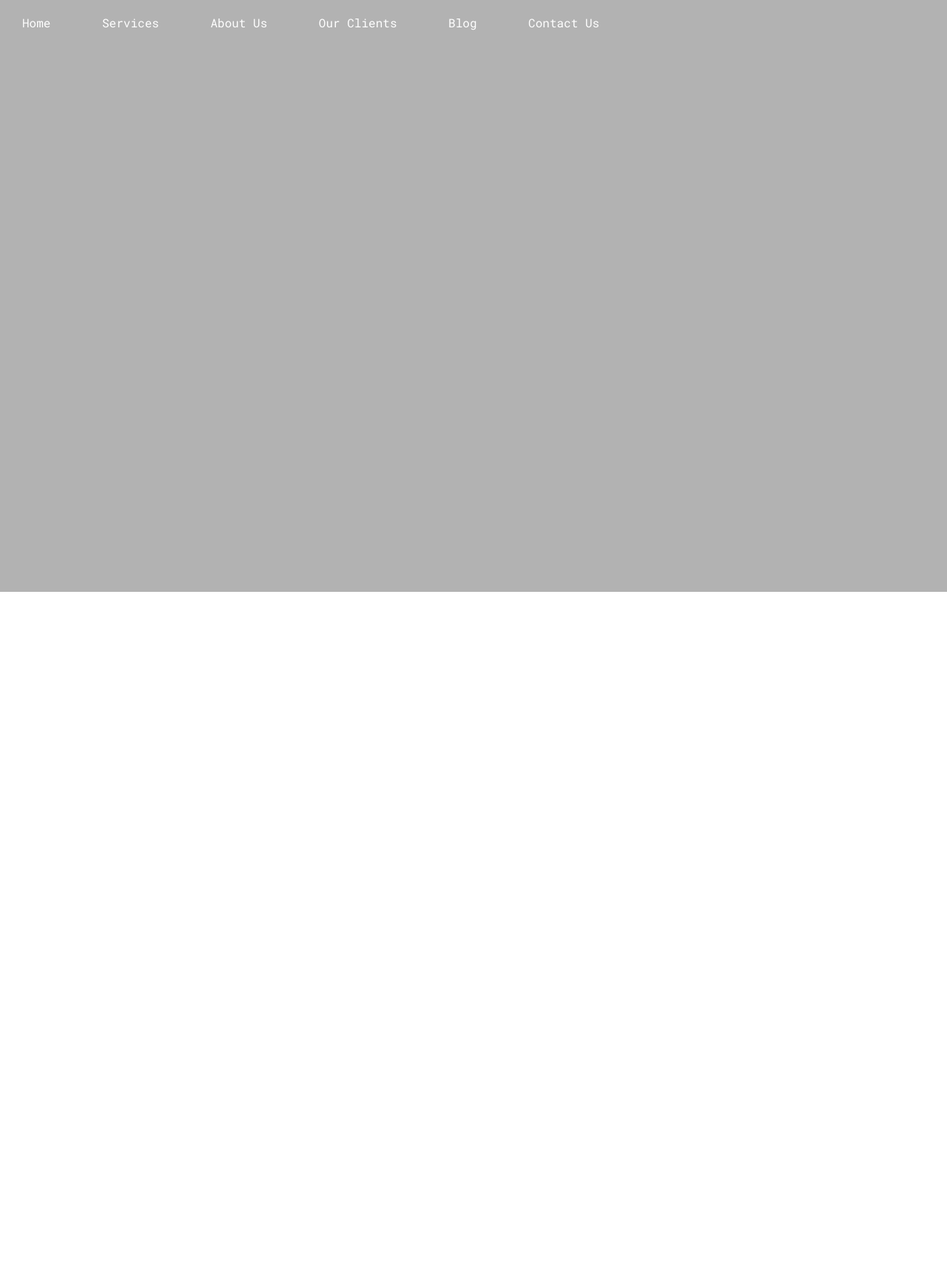
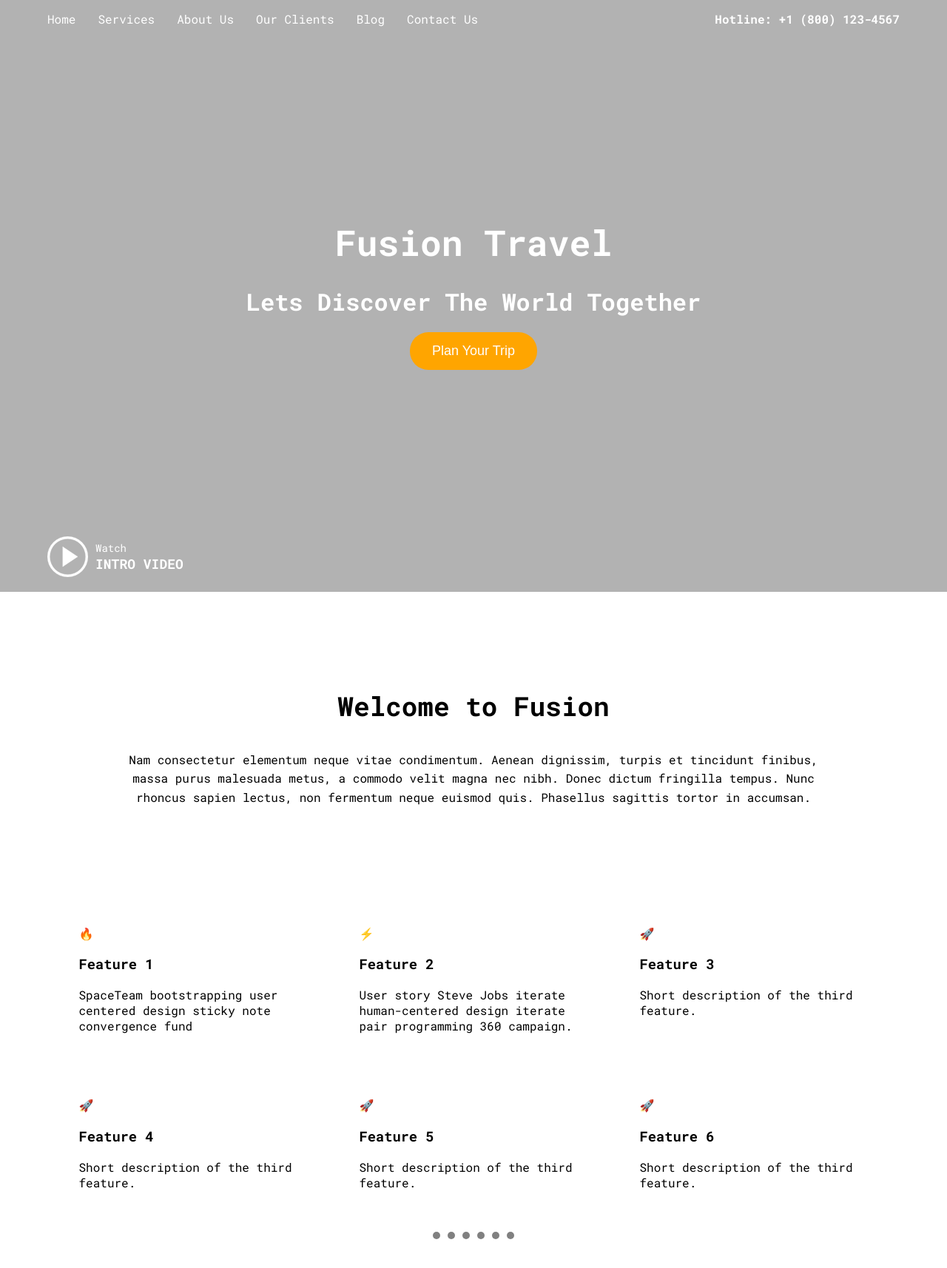
Before and after one commit to ZerOxLolBot/FusionTravel, a plain HTML site: page index.html in a window 1280 px wide. Shown: the whole page at 74% size. Before the commit the page ends 800 px from the top, so only its background shows below. Drawn offline with Linux system fonts and the light colour scheme.

Commit message:
Обновление проэкта: стили вынесены в отдельные файлы, сайт был дополнен новой секцией

```diff
--- /dev/null
+++ b/Assets/css/footer.css
@@ -0,0 +1,41 @@
+.footer {
+    width: 100%;
+    position: relative;
+    padding: 20px 0;
+    margin-top: auto;
+}
+
+.footer__inner {
+    display: flex;
+    justify-content: left;
+    align-items: center;
+}
+
+.link__video {
+    display: flex;
+    align-items: center;
+    text-decoration: none;
+}
+
+.link__text-wrapper {
+    display: flex;
+    flex-direction: column;
+    margin-left: 10px;
+}
+
+.link__text,
+.link__highlight {
+    font-size: 14px;
+    color: #fff;
+}
+
+.link__highlight {
+    font-size: 18px;
+    text-transform: uppercase;
+    font-weight: bold;
+}
+
+.link__icon {
+    width: 55px;
+    height: 55px;
+}
--- /dev/null
+++ b/Assets/css/fusion.css
@@ -0,0 +1,72 @@
+.fusion {
+    display: flex;
+    flex-direction: column;
+    align-items: center;
+    width: 100%;
+    padding: 100px 0;
+}
+
+.fusion .container {
+    display: flex;
+    flex-direction: column;
+    align-items: center;
+}
+
+.fusion__title {
+    font-size: 36px;
+    font-weight: bold;
+    text-align: center;
+    margin-bottom: 20px;
+}
+
+.fusion__text {
+    max-width: 964px;
+    margin-bottom: 140px;
+    font-size: 16px;
+    text-align: center;
+    line-height: 1.6;
+}
+
+.fusion__grid {
+    display: flex;
+    gap: 30px;
+    justify-content: center;
+    flex-wrap: wrap;
+}
+
+.fusion__item {
+    padding: 20px;
+    border-radius: 8px;
+    text-align: left;
+    max-width: 309px;
+    width: 100%;
+    transition: all 0.3s ease;
+}
+
+.fusion__item:hover {
+    box-shadow: 4px 4px 20px rgba(250, 229, 0, 0.1);
+    transform: scale(1.05);
+    margin: 0 calc(20px * 1.5);
+}
+
+/* Точки */
+.fusion__dots {
+    display: flex;
+    justify-content: center;
+    margin-top: 20px;
+}
+
+.dot {
+    width: 10px;
+    height: 10px;
+    background-color: gray;
+    border-radius: 50%;
+    margin: 0 5px;
+    transition: transform 0.3s ease, background-color 0.3s ease, margin 0.3s ease;
+}
+
+.dot.active {
+    transform: scale(1.5);
+    background-color: orange;
+    margin: 0 calc(10px * 1.5);
+}
--- /dev/null
+++ b/Assets/css/global.css
@@ -0,0 +1,12 @@
+body {
+    font-family: "Roboto Mono", monospace;
+    margin: 0;
+    padding: 0;
+    background-color: #fff;
+}
+
+.container {
+    width: 90%;
+    max-width: 1300px;
+    margin: 0 auto;
+}
--- /dev/null
+++ b/Assets/css/header.css
@@ -0,0 +1,43 @@
+.site__header {
+    background-color: #b2b2b2;
+    min-height: 100vh;
+    display: flex;
+    flex-direction: column;
+}
+
+.header {
+    width: 100%;
+    position: relative;
+    top: 0;
+    z-index: 1000;
+    padding: 15px 0;
+}
+
+.header__inner {
+    display: flex;
+    justify-content: space-between;
+    align-items: center;
+}
+
+.nav {
+    display: flex;
+    flex-wrap: wrap;
+    gap: 30px;
+}
+
+.nav__link {
+    color: #fff;
+    text-decoration: none;
+    font-size: 16px;
+    transition: color 0.1s ease;
+}
+
+.nav__link:hover {
+    color: lightskyblue;
+}
+
+.hotline {
+    font-size: 16px;
+    font-weight: bold;
+    color: #fff;
+}
--- /dev/null
+++ b/Assets/css/hero.css
@@ -0,0 +1,40 @@
+.hero {
+    flex-grow: 1;
+    display: flex;
+    justify-content: center;
+    align-items: center;
+    padding: 80px 0;
+    color: #fff;
+    text-align: center;
+}
+
+.hero__content {
+    max-width: 1000px;
+    margin: 0 auto;
+}
+
+.hero__logo {
+    font-size: 48px;
+    font-weight: bold;
+    margin-bottom: 20px;
+}
+
+.hero__title {
+    font-size: 32px;
+    margin-bottom: 20px;
+}
+
+.hero__button {
+    padding: 15px 30px;
+    font-size: 18px;
+    background-color: orange;
+    color: #fff;
+    border: none;
+    border-radius: 25px;
+    cursor: pointer;
+    transition: 0.3s;
+}
+
+.hero__button:hover {
+    background-color: darkorange;
+}
--- /dev/null
+++ b/Assets/css/main.css
@@ -0,0 +1,6 @@
+@import url(footer.css);
+@import url(fusion.css);
+@import url(global.css);
+@import url(header.css);
+@import url(hero.css);
+@import url(media.css);
--- /dev/null
+++ b/Assets/css/media.css
@@ -0,0 +1,81 @@
+@media (max-width: 1024px) {
+    .hero__logo {
+        font-size: 40px;
+    }
+
+    .hero__title {
+        font-size: 28px;
+    }
+
+    .hero__button {
+        font-size: 16px;
+    }
+
+    .hotline {
+        font-size: 14px;
+    }
+}
+
+@media (max-width: 768px) {
+    .header__inner {
+        flex-direction: column;
+        align-items: center;
+    }
+
+    .nav {
+        justify-content: center;
+    }
+
+    .nav__link {
+        font-size: 14px;
+    }
+
+    .hero__logo {
+        font-size: 36px;
+    }
+
+    .hero__title {
+        font-size: 24px;
+    }
+
+    .hero__button {
+        font-size: 14px;
+    }
+
+    .footer {
+        text-align: center;
+    }
+}
+
+@media (max-width: 480px) {
+    .nav {
+        flex-direction: column;
+        gap: 5px;
+    }
+
+    .hero {
+        padding: 40px 0;
+    }
+
+    .hero__logo {
+        font-size: 30px;
+    }
+
+    .hero__title {
+        font-size: 20px;
+    }
+
+    .hero__button {
+        font-size: 12px;
+        padding: 10px 20px;
+    }
+
+    .footer {
+        padding-bottom: 20px;
+    }
+
+    .link__icon {
+        width: 40px;
+        height: 40px;
+    }
+}
--- a/Assets/css/style.css
+++ /dev/null
@@ -1,74 +0,0 @@
-body{
-    margin: 0;
-    font-family: "Roboto Mono", serif;
-    font-size: 15px;
-    line-height: 1.6px;
-    color: #333
-
-}
-
-*,
-*:before,
-*:after {
-    box-sizing: border-box;
-}
-
-h1, h2, h3, h4, h5, h6 {
-    margin: 0;
-}
-
-/* Container */
-.container {
-    width: 100%;
-    max-width: 1288px;
-    margin: 0 auto;
-}
-
-/* Intro */
-.intro{
-    width: 100%;
-    height: 100vh;
-    background-color: #b2b2b2;
-}
-
-
-/* Header */
-
-.header__inner{
-    display: flex;
-    justify-content: space-between;
-}
-
-.header{
-    width: 100%;
-
-    position: absolute;
-    top: 0;
-    left: 0;
-    right: 0;
-    z-index: 1000;
-
-}
-
-
-/* Navigation */
-
-.nav{
-    font-size: 16px;
-
-}
-
-.nav__link{
-    display: inline-block;
-    vertical-align: top;
-    margin: 30px 30px;
-
-    color: #fff;
-    text-decoration: none;
-    transition: color .1s ease;
-}
-
-.nav__link:hover{
-
-    color: lightskyblue;
-}
--- /dev/null
+++ b/Assets/js/script.js
@@ -0,0 +1,52 @@
+document.addEventListener("DOMContentLoaded", function () {
+    const gridItems = document.querySelectorAll(".fusion__item");
+    const dotsContainer = document.querySelector(".fusion__dots");
+
+    dotsContainer.innerHTML = ""; // Очищаем существующие точки
+
+    gridItems.forEach(() => {
+        const dot = document.createElement("div");
+        dot.classList.add("dot");
+        dotsContainer.appendChild(dot);
+    });
+});
+
+document.addEventListener("DOMContentLoaded", function () {
+    const features = [
+        { icon: "🔥", name: "Feature 1", desc: "SpaceTeam bootstrapping user centered design sticky note convergence fund" },
+        { icon: "⚡", name: "Feature 2", desc: "User story Steve Jobs iterate human-centered design iterate pair programming 360 campaign." },
+        { icon: "🚀", name: "Feature 3", desc: "Short description of the third feature." },
+        { icon: "🚀", name: "Feature 4", desc: "Short description of the third feature." },
+        { icon: "🚀", name: "Feature 5", desc: "Short description of the third feature." },
+        { icon: "🚀", name: "Feature 6", desc: "Short description of the third feature." }
+    ];
+
+    const gridContainer = document.querySelector(".fusion__grid");
+    const dotsContainer = document.querySelector(".fusion__dots");
+
+    features.forEach((feature, index) => {
+        // Создаём блок
+        const item = document.createElement("div");
+        item.classList.add("fusion__item");
+        item.innerHTML = `
+            <div class="fusion__icon">${feature.icon}</div>
+            <h3 class="fusion__name">${feature.name}</h3>
+            <p class="fusion__desc">${feature.desc}</p>
+        `;
+        gridContainer.appendChild(item);
+
+        // Создаём точку
+        const dot = document.createElement("div");
+        dot.classList.add("dot");
+        dotsContainer.appendChild(dot);
+
+        // Добавляем hover-эффект
+        item.addEventListener("mouseenter", () => {
+            dot.classList.add("active");
+        });
+
+        item.addEventListener("mouseleave", () => {
+            dot.classList.remove("active");
+        });
+    });
+});
--- a/index.html
+++ b/index.html
@@ -2,13 +2,16 @@
 <html>
     <head>
         <meta charset="UTF-8">
-        <link rel="stylesheet" href="Assets/css/style.css">
+        <meta name="viewport" content="width=device-width, initial-scale=1.0">
+        <link rel="stylesheet" href="Assets/css/main.css">
+        <script defer src="Assets/js/script.js"></script>
         <link rel="preconnect" href="https://fonts.googleapis.com">
         <link rel="preconnect" href="https://fonts.gstatic.com" crossorigin>
         <link href="https://fonts.googleapis.com/css2?family=Roboto+Mono:ital,wght@0,100..700;1,100..700&display=swap" rel="stylesheet">
-        <title>Fusion travel</title>
+        <title>Fusion Travel</title>
     </head>
     <body>
+        <div class="site__header">
             <header class="header">
                 <div class="container">
                     <div class="header__inner">
@@ -20,12 +23,47 @@
                             <a class="nav__link" href="">Blog</a>
                             <a class="nav__link" href="">Contact Us</a>
                         </nav>
+                        <div class="hotline">Hotline: +1 (800) 123-4567</div>
                     </div>
                 </div>
             </header>
-        <div class="intro">
+
+            <!-- Основной блок -->
+            <section class="hero">
                 <div class="container">
+                    <div class="hero__content">
+                        <h1 class="hero__logo">Fusion Travel</h1>
+                        <h2 class="hero__title">Lets Discover The World Together</h2>
+                        <button class="hero__button">Plan Your Trip</button>
                     </div>
                 </div>
+            </section>
+            <footer class="footer">
+                <div class="container">
+                    <div class="footer__inner">
+                        <a class="link__video" href="">
+                            <img class="link__icon" src="Assets/images/Watch_icon.png" alt="Play Icon">
+                            <div class="link__text-wrapper">
+                                <span class="link__text">Watch</span>
+                                <span class="link__highlight">Intro Video</span>
+                            </div>
+                        </a>
+                    </div>
+                </div>
+            </footer>
+        </div>
+        <section class="fusion">
+            <div class="container">
+                <h2 class="fusion__title">Welcome to Fusion</h2>
+                <p class="fusion__text">
+                    Nam consectetur elementum neque vitae condimentum. Aenean dignissim, turpis et tincidunt finibus,
+                    massa purus malesuada metus, a commodo velit magna nec nibh. Donec dictum fringilla tempus.
+                    Nunc rhoncus sapien lectus, non fermentum neque euismod quis. Phasellus sagittis tortor in accumsan.
+                </p>
+                <div class="fusion__grid"></div>
+                <div class="fusion__dots"></div>
+            </div>
+        </section>
+
     </body>
 </html>
```
Also changed, not shown: Assets/images/Watch_icon.png (added). Lines whose indentation alone changed are shown as unchanged.
